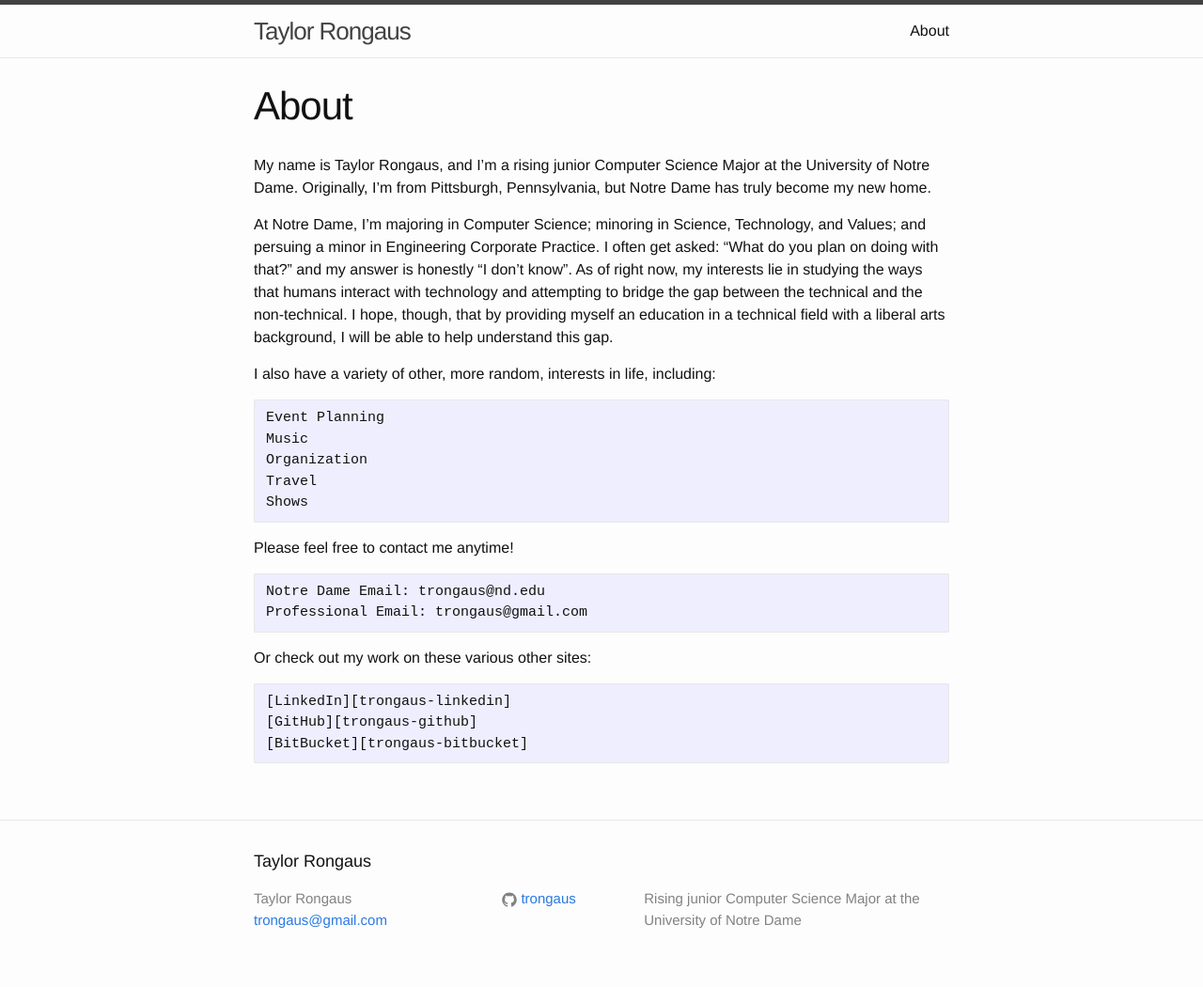
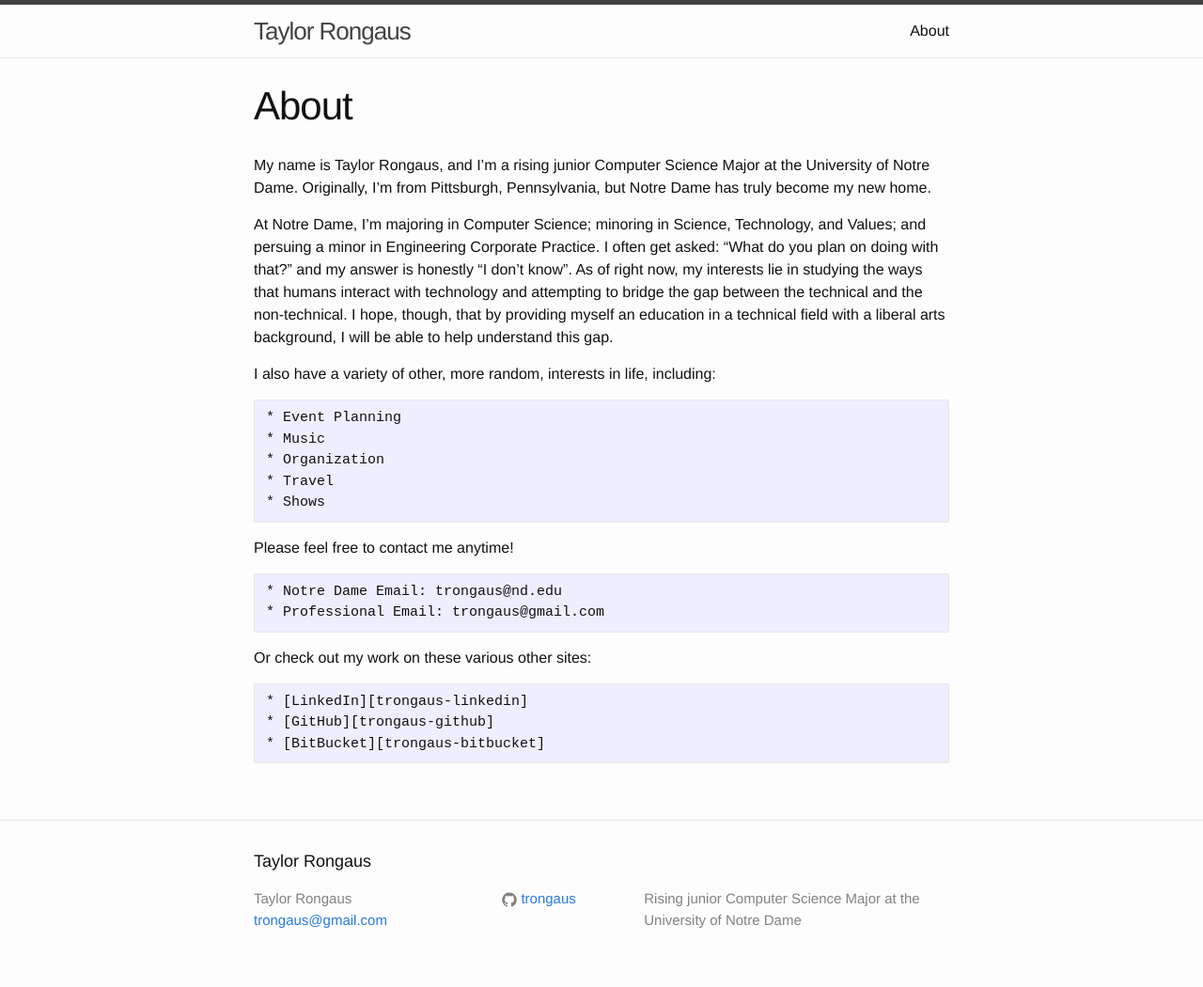
Before and after one commit to trongaus/trongaus.github.io, a Jekyll site: the page built from about.md, in a window 1280 px wide. Shown: the whole page at 94% size. Built offline with Jekyll 4.4.1, drawn with Linux system fonts in a browser that asks for light colours.

```diff
--- a/_posts/2016-05-14-hello-world.markdown
+++ b/_posts/2016-05-14-hello-world.markdown
@@ -9,7 +9,7 @@ Thanks for finding your way to my website!
 
 My name is Taylor Rongaus, and I'm a rising junior Computer Science Major at the University of Notre Dame. Originally, I'm from Pittsburgh, Pennsylvania, but Notre Dame has truly become my new home.
 
-Check out my [About][trongaus-About] page for more about me, my Resume page, or my other blog posts on the [Home][trongaus-Home] page!
+Check out my [About][trongaus-About] page for more about me or my other blog posts on the [Home][trongaus-Home] page!
 
 [trongaus-About]: http://trongaus.github.io/about
 [trongaus-Home]: http://trongaus.github.io
--- a/about.md
+++ b/about.md
@@ -10,22 +10,22 @@ At Notre Dame, I'm majoring in Computer Science; minoring in Science, Technology
 
 I also have a variety of other, more random, interests in life, including:
 
-	Event Planning
-	Music
-	Organization
-	Travel
-	Shows
+	* Event Planning
+	* Music
+	* Organization
+	* Travel
+	* Shows
 
 Please feel free to contact me anytime!
 
-	Notre Dame Email: trongaus@nd.edu
-	Professional Email: trongaus@gmail.com
+	* Notre Dame Email: trongaus@nd.edu
+	* Professional Email: trongaus@gmail.com
 
 Or check out my work on these various other sites:
 
-	[LinkedIn][trongaus-linkedin]
-	[GitHub][trongaus-github]
-	[BitBucket][trongaus-bitbucket]
+	* [LinkedIn][trongaus-linkedin]
+	* [GitHub][trongaus-github]
+	* [BitBucket][trongaus-bitbucket]
 
 [trongaus-linkedin]: https://www.linkedin.com/in/trongaus?trk=nav_responsive_tab_profile_pic
 [trongaus-github]: http://github.com/trongaus
```
